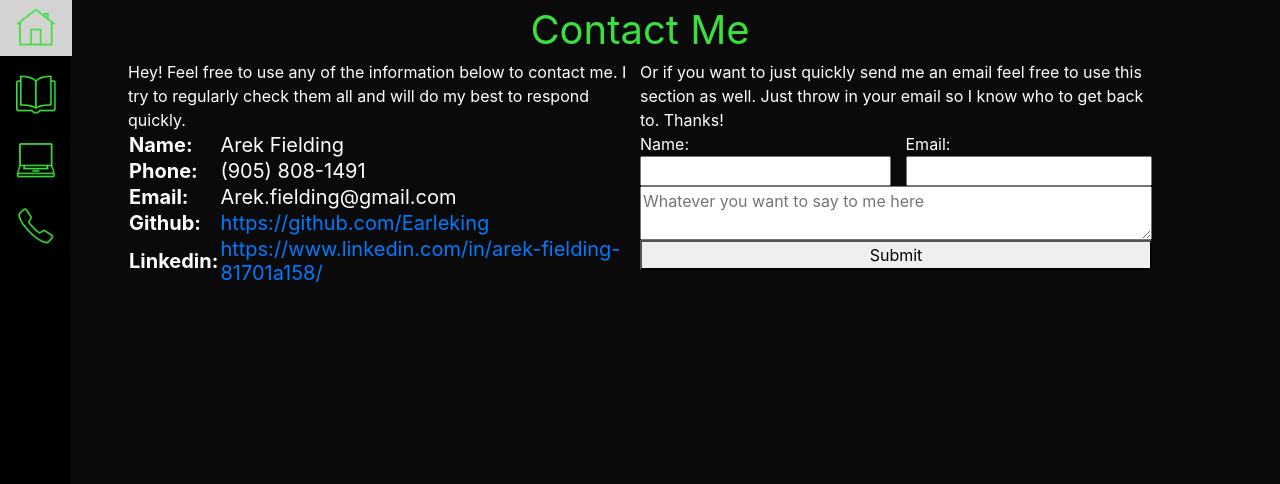
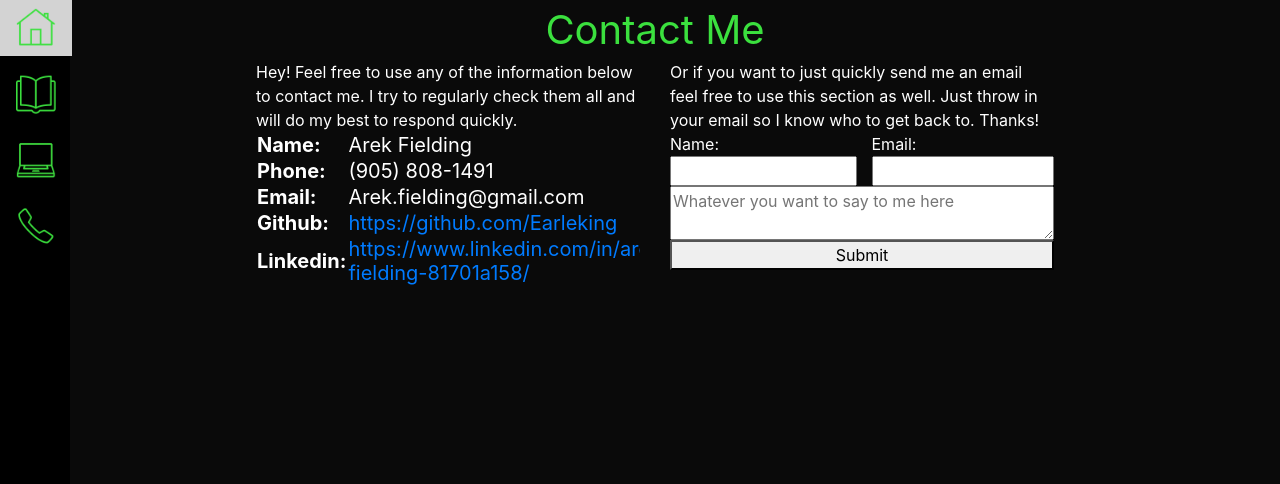
Before and after one commit to Earleking/Profile-Site, a Flask app: page /contactMe in a window 1280 px wide. Shown: the top 484 px of the page. Run offline with Flask 2, Linux system fonts and the light colour scheme; parts of the project's set-up code (start-up, migrations or seed data) failed here and were passed over; some libraries are stand-ins or nearby versions.

Commit message:
formatting

```diff
--- a/static/css/contactMe2Style.css
+++ b/static/css/contactMe2Style.css
@@ -1,10 +1,11 @@
 .main-block {
-    padding-left: 10vw;
+    padding-left: 20vw;
     color: white;
     display: grid;
     grid-template-areas: 'title title' 'a b';
     grid-template-columns: 50% 50%;
-    width: 90vw;
+    width: 80vw;
+    column-gap: 30px;
 }
 
 .contact-text-input {
@@ -62,5 +63,7 @@
         grid-template-areas: 'title' 'a' 'b';
         grid-template-columns: 100%;
         row-gap: 20px;
+        width: 90vw;
+        padding-left: 10vw;
     }
 }
```
